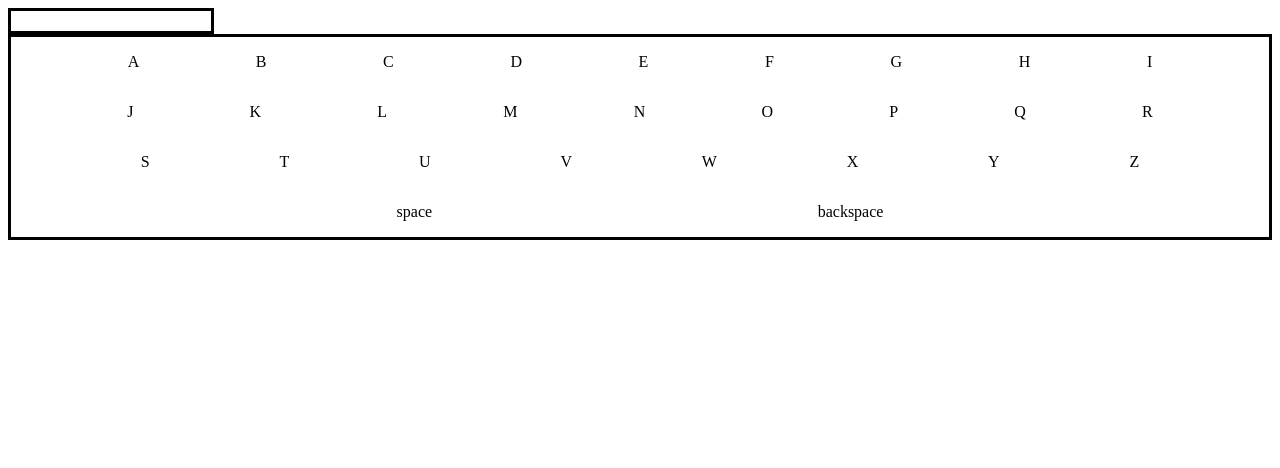
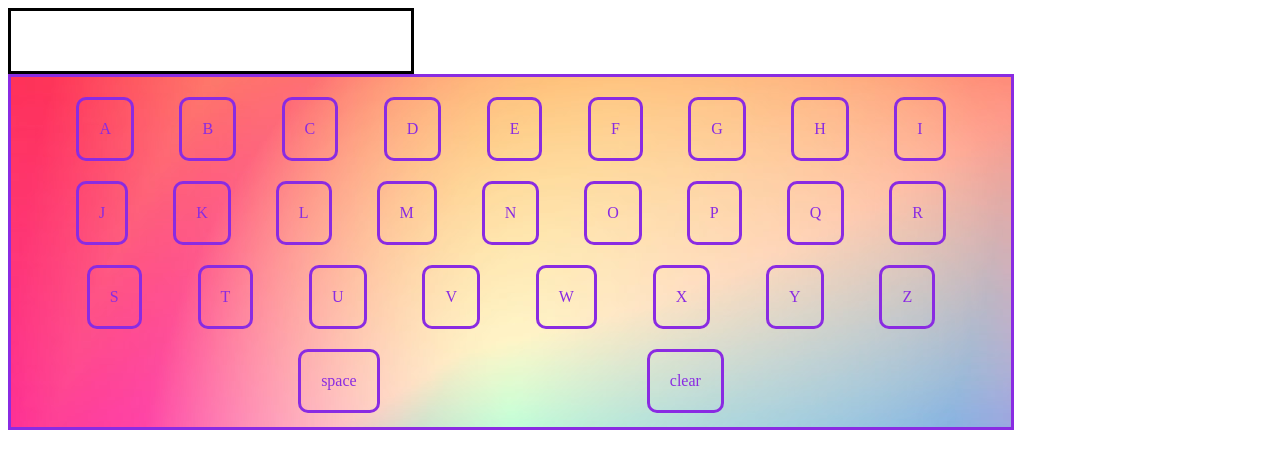
Before and after one commit to ChelseaMerrill/AfterSchoolCodingLessons, a plain HTML site: page index.html in a window 1280 px wide. Drawn offline with Linux system fonts and the light colour scheme.

Commit message:
added all event listeners

```diff
--- a/index.html
+++ b/index.html
@@ -11,44 +11,45 @@
 
             <div id='keyboard'>
                 <div class='row'>
-                    <p>A</p>
-                    <p>B</p>
-                    <p>C</p>
-                    <p>D</p>
-                    <p>E</p>
-                    <p>F</p>
-                    <p>G</p>
-                    <p>H</p>
-                    <p>I</p>
+                    <div class=' button letter'>A</div>
+                    <div class=' button letter'>B</div>
+                    <div class=' button letter'>C</div>
+                    <div class=' button letter'>D</div>
+                    <div class=' button letter'>E</div>
+                    <div class=' button letter'>F</div>
+                    <div class=' button letter'>G</div>
+                    <div class=' button letter'>H</div>
+                    <div class=' button letter'>I</div>
                 </div>
                 <div class='row'>
-                    <p>J</p>
-                    <p>K</p>
-                    <p>L</p>
-                    <p>M</p>
-                    <p>N</p>
-                    <p>O</p>
-                    <p>P</p>
-                    <p>Q</p>
-                    <p>R</p>
+                    <div class=' button letter'>J</div>
+                    <div class=' button letter'>K</div>
+                    <div class=' button letter'>L</div>
+                    <div class=' button letter'>M</div>
+                    <div class=' button letter'>N</div>
+                    <div class=' button letter'>O</div>
+                    <div class=' button letter'>P</div>
+                    <div class=' button letter'>Q</div>
+                    <div class=' button letter'>R</div>
                 </div>
                 <div class='row'>
-                    <p>S</p>
-                    <p>T</p>
-                    <p>U</p>
-                    <p>V</p>
-                    <p>W</p>
-                    <p>X</p>
-                    <p>Y</p>
-                    <p>Z</p>
+                    <div class=' button letter'>S</div>
+                    <div class=' button letter'>T</div>
+                    <div class=' button letter'>U</div>
+                    <div class=' button letter'>V</div>
+                    <div class=' button letter'>W</div>
+                    <div class=' button letter'>X</div>
+                    <div class=' button letter'>Y</div>
+                    <div class=' button letter'>Z</div>
                 </div>
                 <div class='row'>
-                    <p>space</p>
-                    <p>backspace</p>
+                    <div class=' button' id='space'>space</div>
+                    <div class=' button' id='clear'>clear</div>
                 </div>
 
             </div>
 
         </div>
+        <script src="script.js"></script>
     </body>
 </html>
--- a/script.js
+++ b/script.js
@@ -0,0 +1,33 @@
+const letters = document.querySelectorAll('.letter');
+const screen = document.querySelector('#screen');
+const allButtons = document.querySelectorAll('.button');
+const del = document.querySelector('#clear');
+const space = document.querySelector('#space');
+
+
+function inputChange (event){
+    const targetE1 = event.target;
+    const buttonText = targetE1.innerText;
+    screen.innerText += buttonText
+}
+
+
+function addAllEventListeners(arr){
+    for(let i=0; i <arr.length; i++){
+        arr[i].addEventListener('click', inputChange)
+    }
+}
+addAllEventListeners(letters)
+
+
+
+function deleteBox (){
+    screen.innerText=''
+}
+del.addEventListener('click', deleteBox)
+
+
+function spaceBar (){
+    screen.innerText += '_'
+}
+space.addEventListener('click', spaceBar)
--- a/styles.css
+++ b/styles.css
@@ -1,14 +1,25 @@
 #screen{
-    width: 200px;
-    height: 20px;
+    width: 400px;
+    height: 60px;
     border: solid;
 }
 
 #keyboard{
     border: solid;
+    width: 1000px;
+    height: 350px;
+    color: blueviolet;
+    background-image: url('photo.jpg');
 }
 
 .row{
     display: flex;
     justify-content: space-evenly;
+    margin: 20px;
 }
+
+.button{
+    border: solid;
+    border-radius: 10px;
+    padding: 20px;
+}
```
Also changed, not shown: photo.jpg (added).
